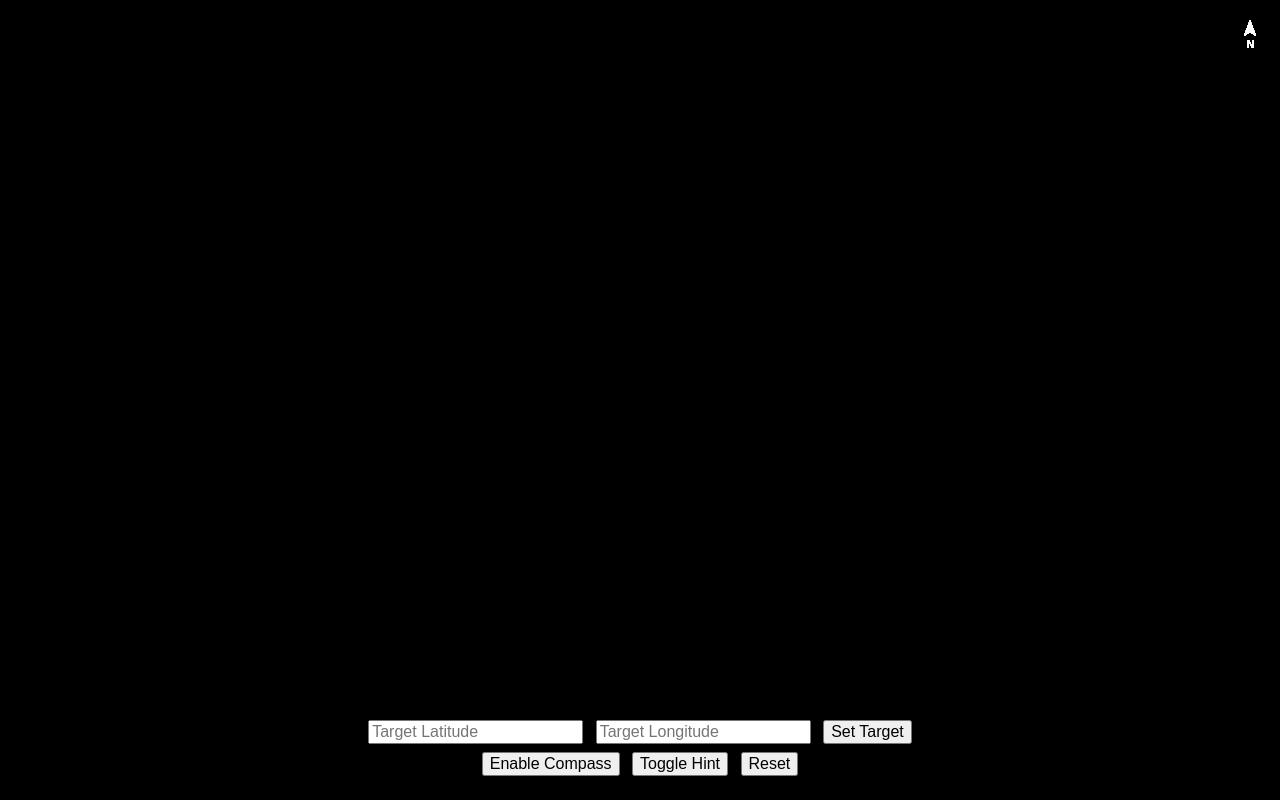
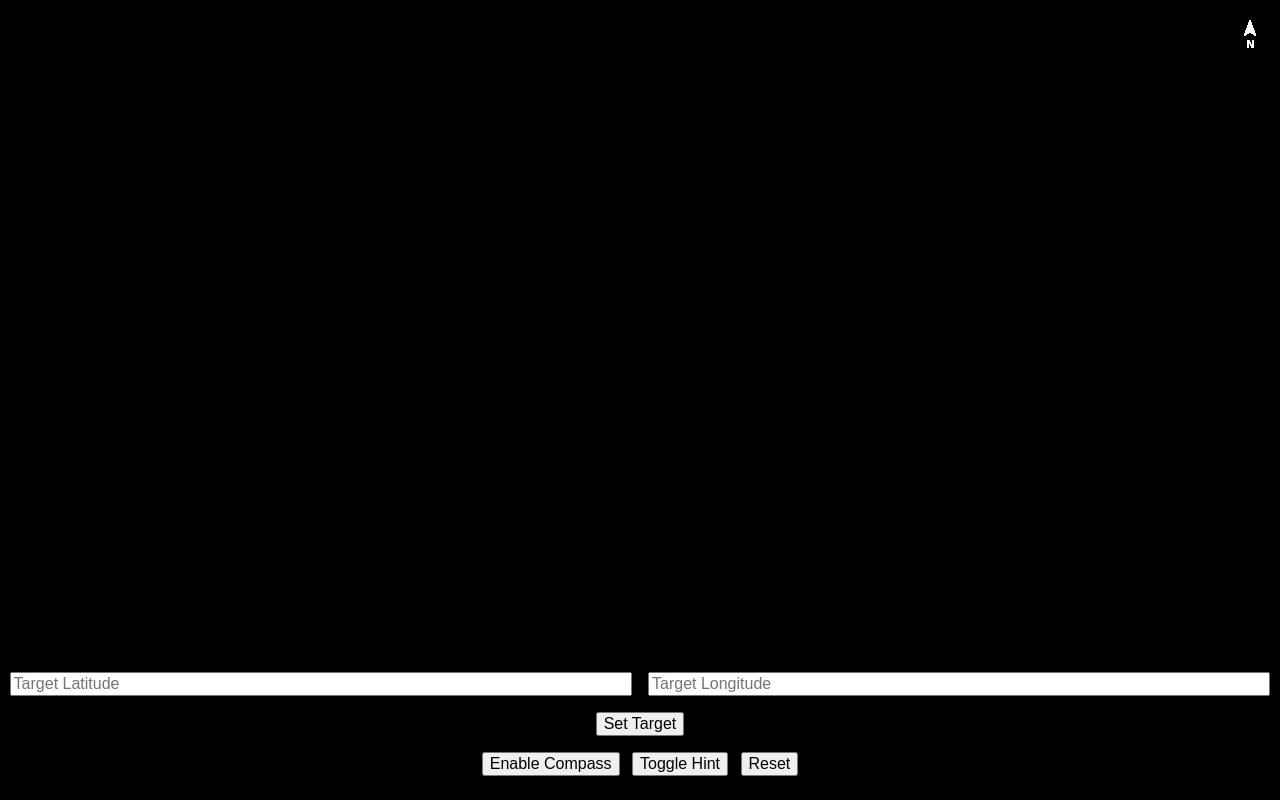
Before and after one commit to Prontex/gps-arrow-nav, a plain HTML site: page index.html in a window 1280 px wide. Drawn offline with Linux system fonts and the light colour scheme.

Commit message:
Update style.css to style inputs side by side

```diff
--- a/style.css
+++ b/style.css
@@ -28,3 +28,16 @@ input, button {
   margin: 4px;
   font-size: 16px;
 }
+
+#inputSection {
+  display: flex;
+  justify-content: center;
+  flex-wrap: wrap;
+  gap: 8px;
+  margin-bottom: 8px;
+}
+
+#inputSection input {
+  width: 48%;
+  min-width: 140px;
+}
```
